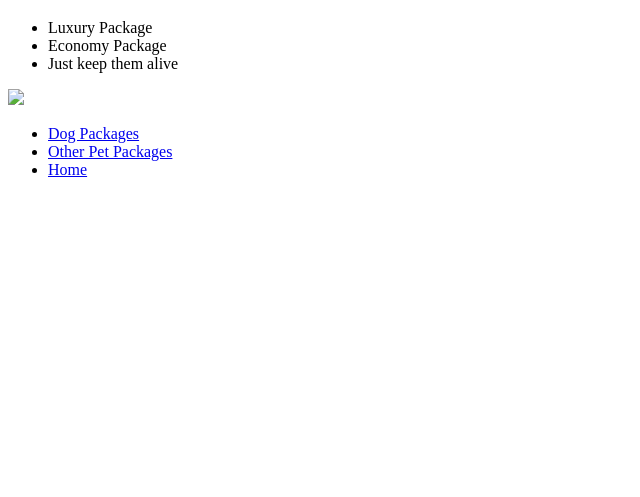
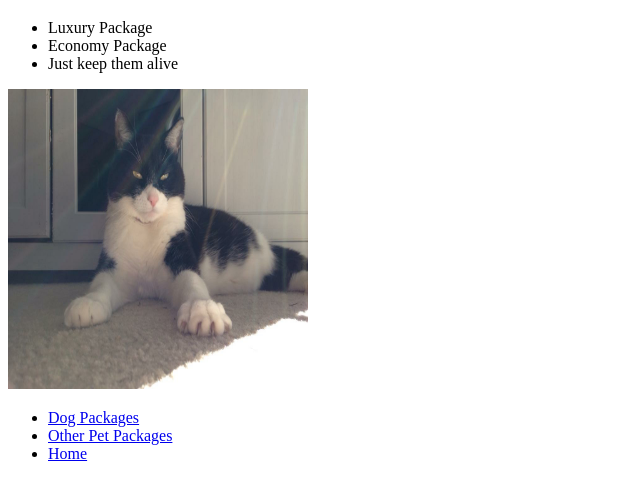
Before and after one commit to theidi267/theidi267.github.io, a plain HTML site: page catpackages.html in a window 1280 px wide. Shown: the part 61-558 px from the top of the page, without its empty margins (0-640 px from the left). Drawn offline with Linux system fonts and the light colour scheme.

Commit message:
resizing images of cats

```diff
--- a/catpackages.html
+++ b/catpackages.html
@@ -13,7 +13,7 @@
         <li>Just keep them alive</li>
       </ul>
     </nav>
-    <img src="img/picture2.jpg">
+    <img src="picture2.jpg" height=300 width=300>
     <nav>
       <ul>
         <li><a href="dogpackages.html">Dog Packages</li>
```
Also changed, not shown: index.html (+1 -1 lines), picture1.JPG (added), picture2.JPG (added).
